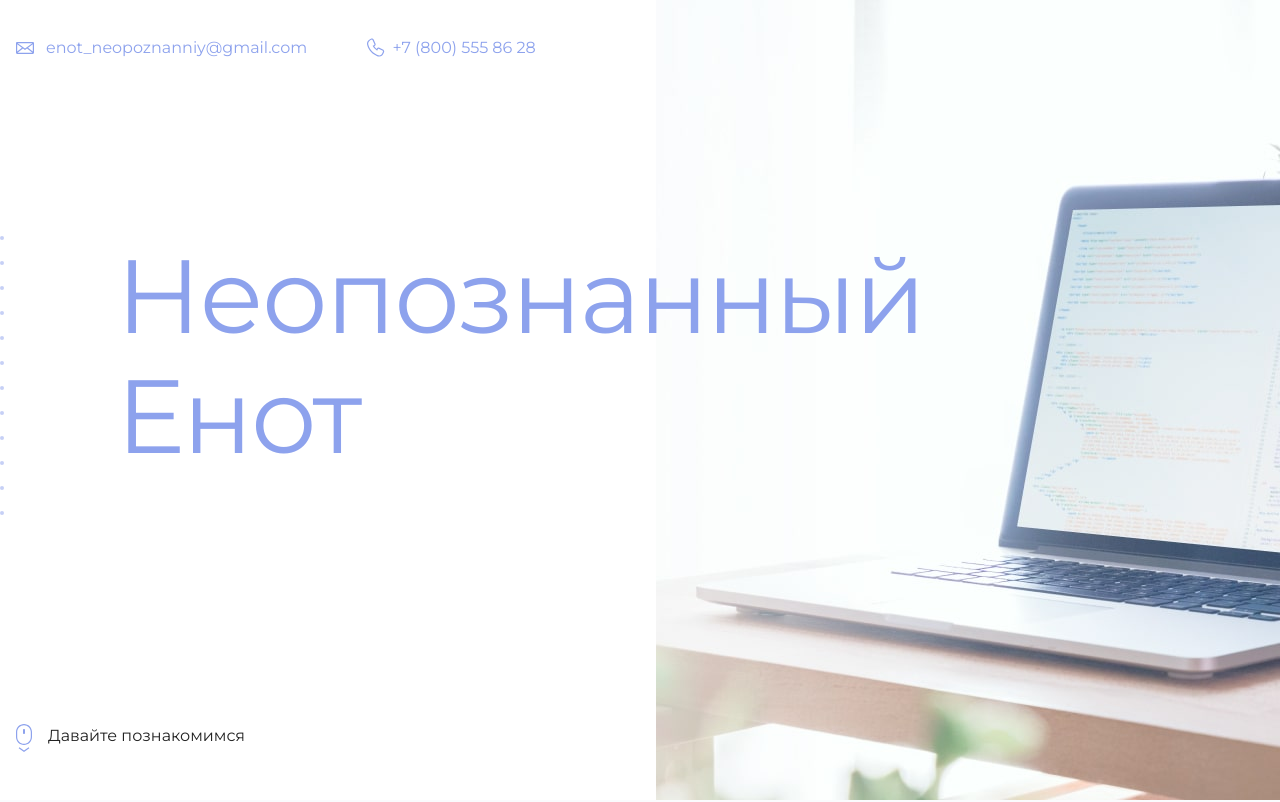
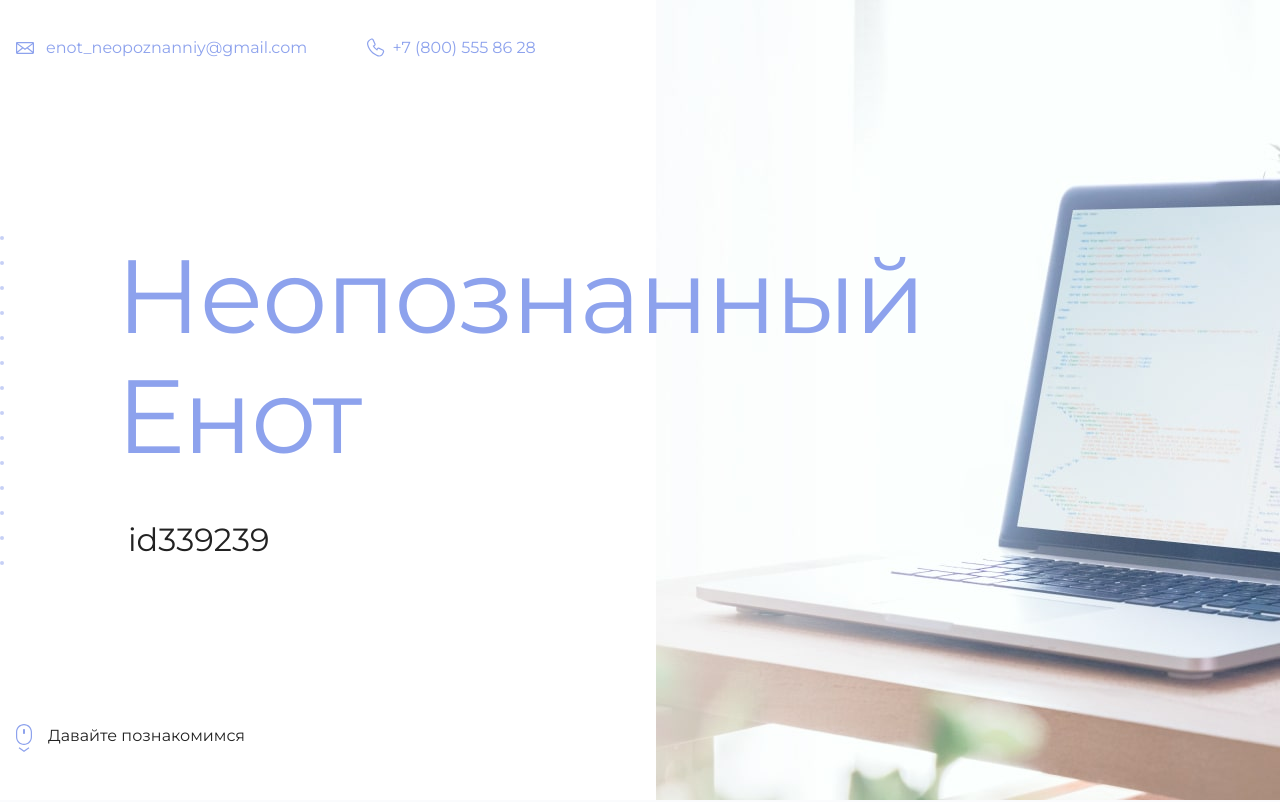
Before and after one commit to MReader-boop/my-site, a plain HTML site: page index.html in a window 1280 px wide. Shown: the top 802 px of the page. Drawn offline with Linux system fonts and the light colour scheme.

Commit message:
Update index.html

```diff
--- a/index.html
+++ b/index.html
@@ -19,7 +19,7 @@
       <section class="hero-image">
         <div class="container">
           <h1 class="heading">Неопознанный Енот</h1>
-          <p><!-- Тут ваш id на сайте Академии --></p>
+          <p>id339239</p>
         </div>
       </section>
 
```
